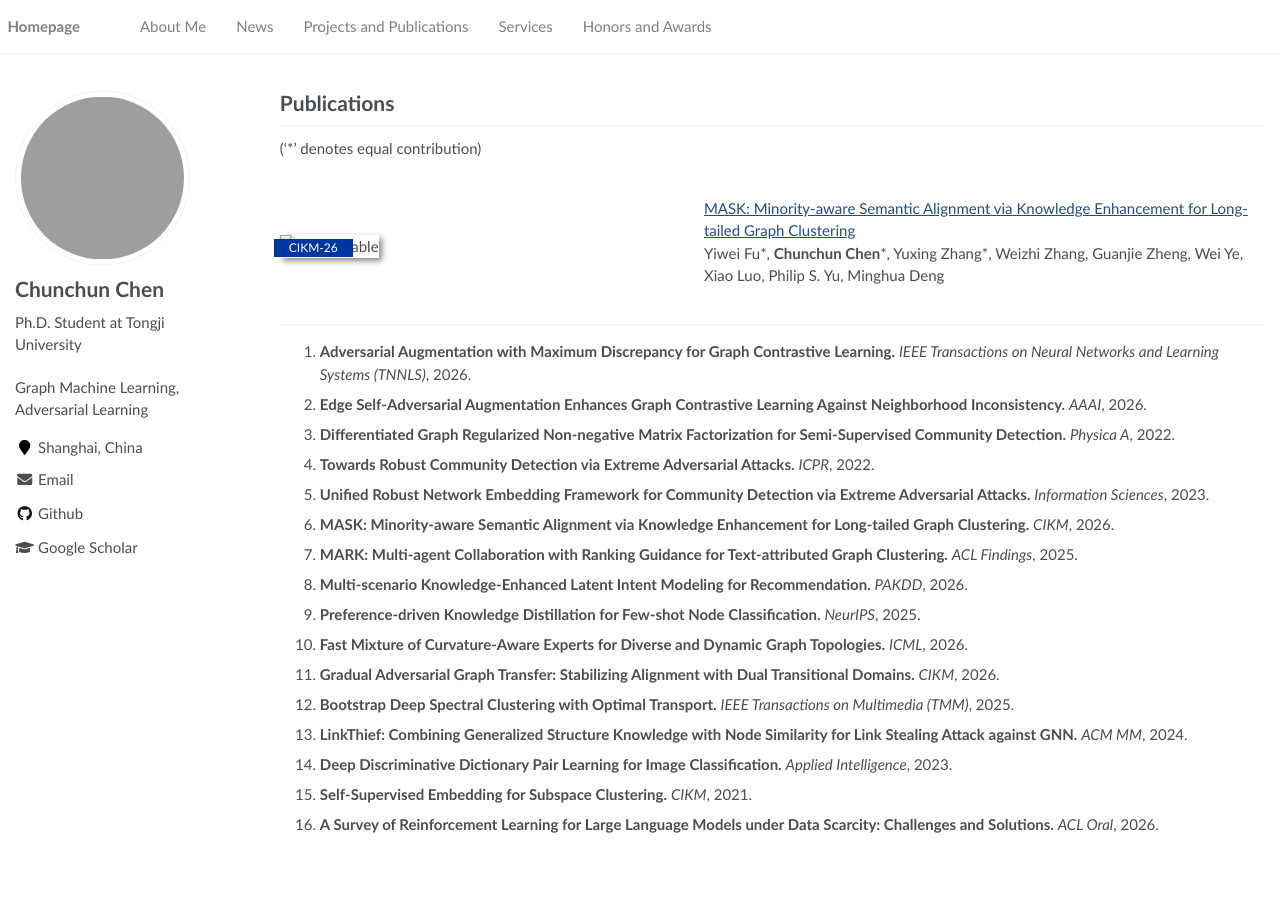
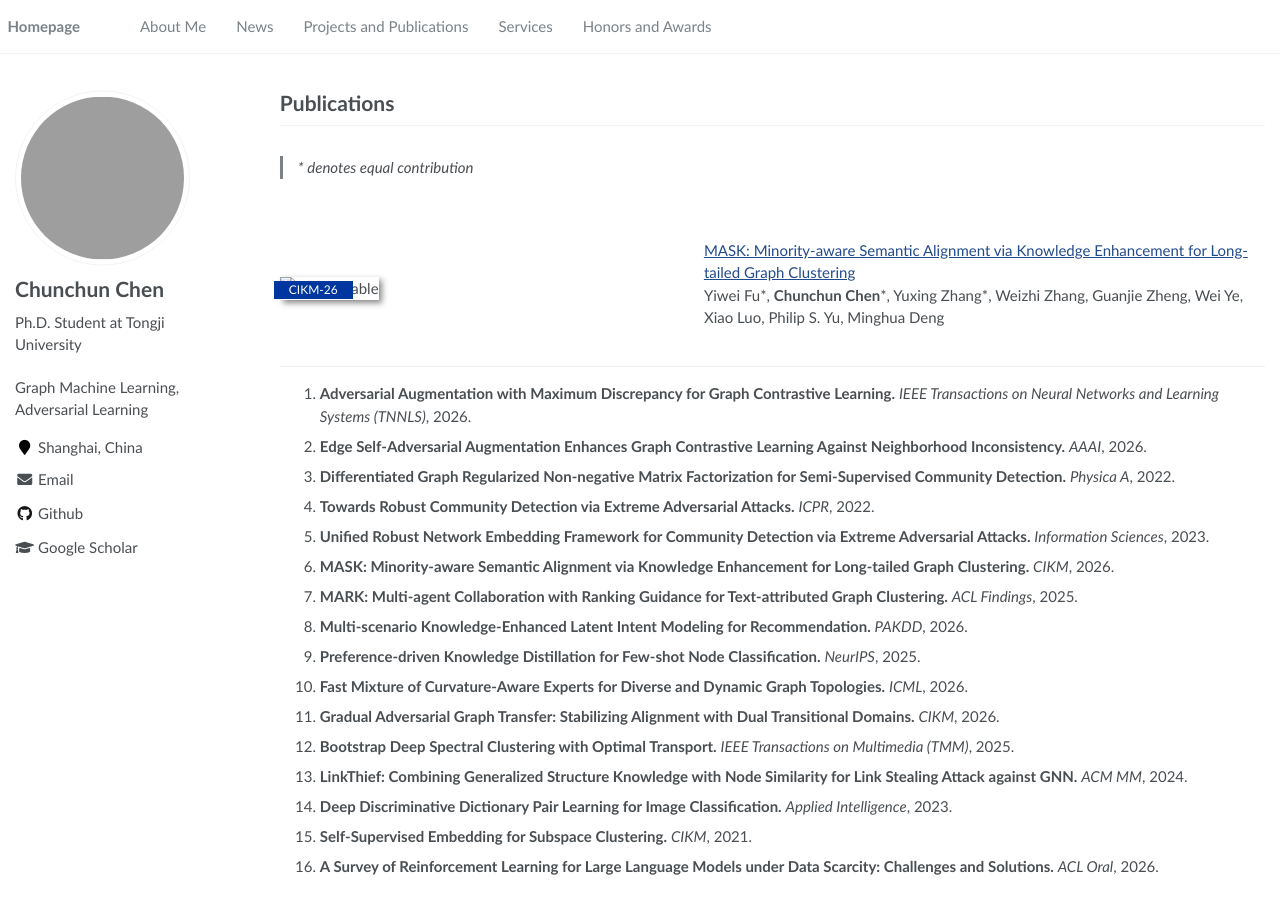
Before and after one commit to CCChen-GEEX/CCChen-GEEX.github.io, a Jekyll site: the page built from _pages/includes/pub.md, in a window 1280 px wide. Built offline with Jekyll 4.4.1, drawn with Linux system fonts in a browser that asks for light colours; our own code applies the rules of GitHub Pages for plain Markdown files; grey boxes are pictures that could not be loaded.

Commit message:
Update pub.md

```diff
--- a/_pages/includes/pub.md
+++ b/_pages/includes/pub.md
@@ -1,5 +1,5 @@
 # Publications
-('*' denotes equal contribution)
+> \* denotes equal contribution
 
 <div class='paper-box'><div class='paper-box-image'><div><div class="badge">CIKM-26</div><img src='images/MASK.png' alt="not available" width="100%"></div></div>
 <div class='paper-box-text' markdown="1">
```
